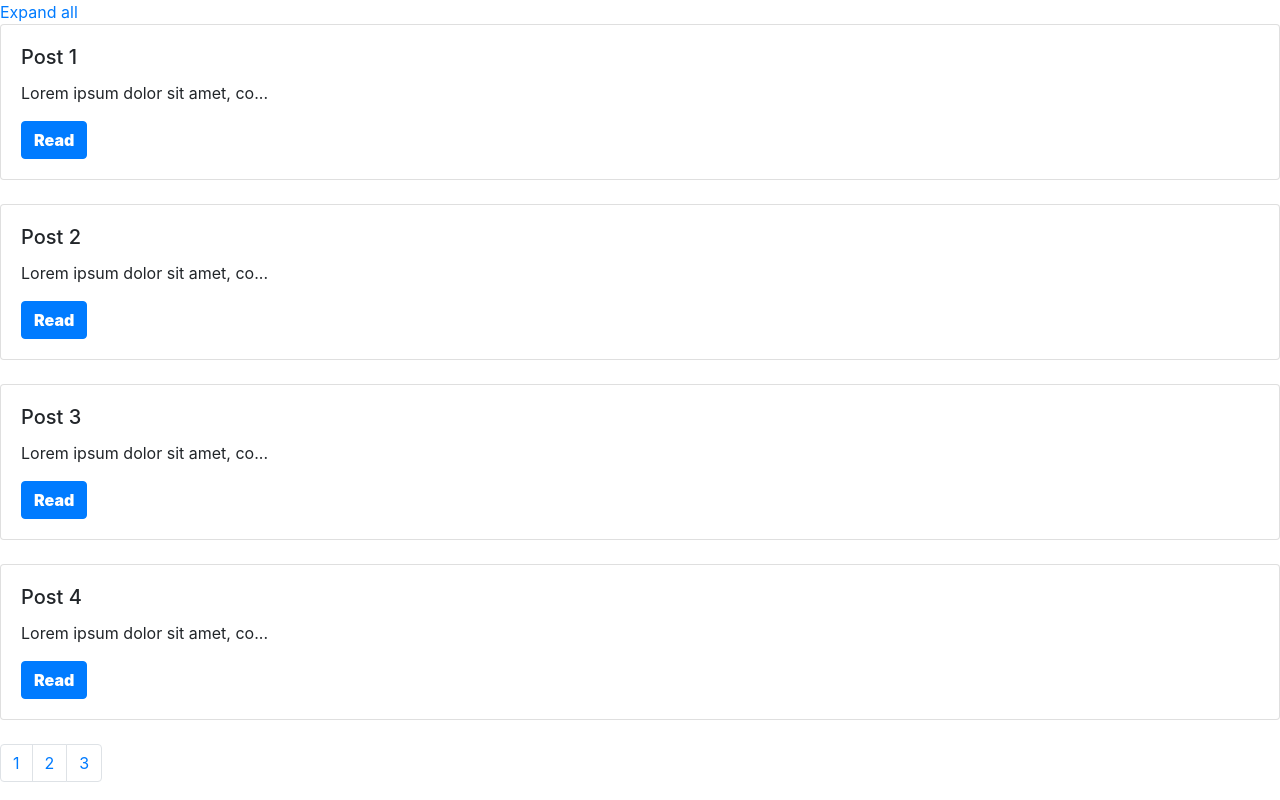
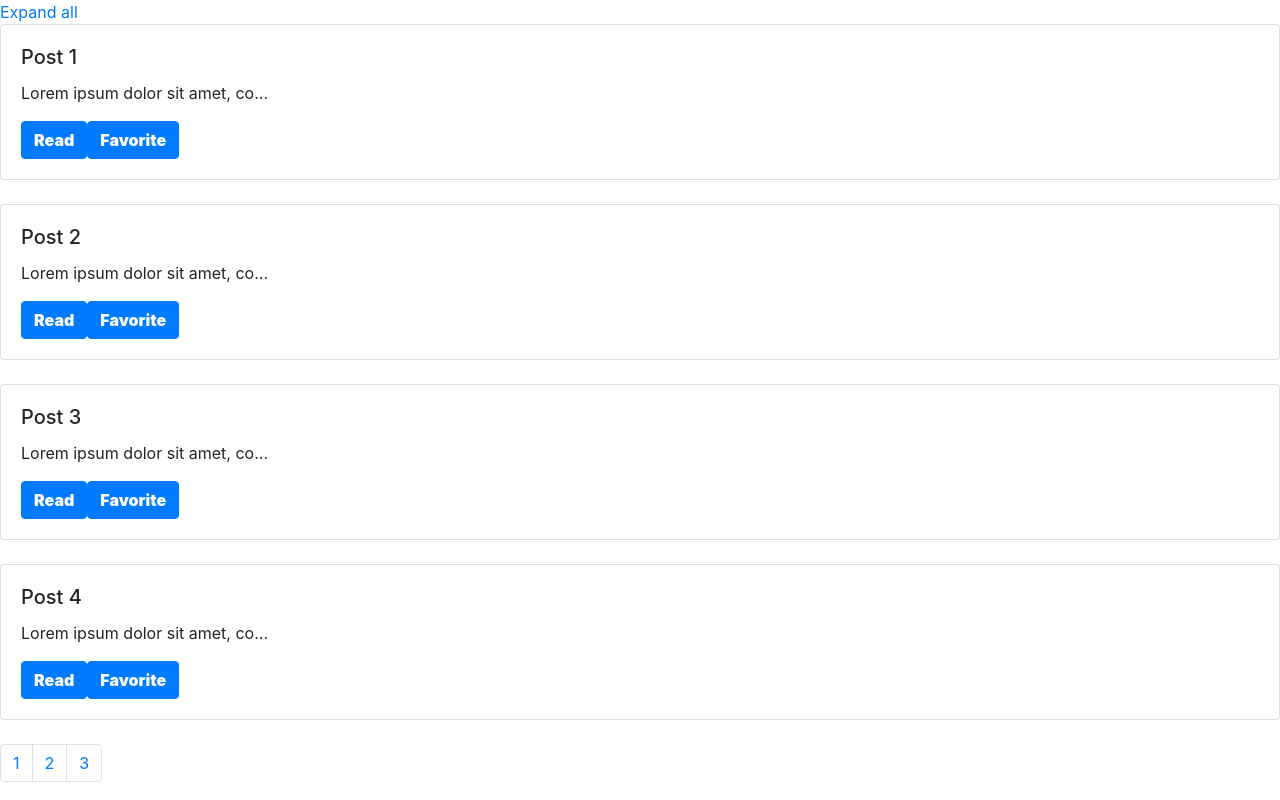
Before and after one commit to apm30/blog-example, an Angular app: page / in a window 1280 px wide. Built offline with nearby package versions, Linux system fonts and the light colour scheme.

Commit message:
Marking posts as favorite

```diff
--- a/src/app/blog-post-tile/blog-post-tile.component.css
+++ b/src/app/blog-post-tile/blog-post-tile.component.css
@@ -5,3 +5,7 @@
 :host {
   margin: 20px;
 }
+
+.fav {
+  background-color: lightgray;
+}
--- a/src/app/blog-post-tile/blog-post-tile.component.html
+++ b/src/app/blog-post-tile/blog-post-tile.component.html
@@ -1,7 +1,8 @@
-<div class="card">
+<div class="card" [ngClass]="{'fav': post.isFav}">
   <div class="card-body">
     <h5 class="card-title">{{post.title}}</h5>
     <p class="card-text" (click)="showFullSummary()">{{post.summary}}</p>
     <a href="#" class="btn btn-primary blog-btn">Read</a>
+    <a href="#" class="btn btn-primary blog-btn" (click)="toggleFav()">Favorite</a>
   </div>
 </div>
--- a/src/app/blog-post-tile/blog-post-tile.component.ts
+++ b/src/app/blog-post-tile/blog-post-tile.component.ts
@@ -20,4 +20,8 @@
   showFullSummary() {
     this.post.summary = this.fullSummary;
   }
+
+  toggleFav() {
+    this.post.isFav = !this.post.isFav;
+  }
 }
--- a/src/app/blog-post.ts
+++ b/src/app/blog-post.ts
@@ -1,3 +1,4 @@
 export class BlogPost {
+  isFav?: boolean;
   constructor(public title: string, public summary: string) {}
 }
```
